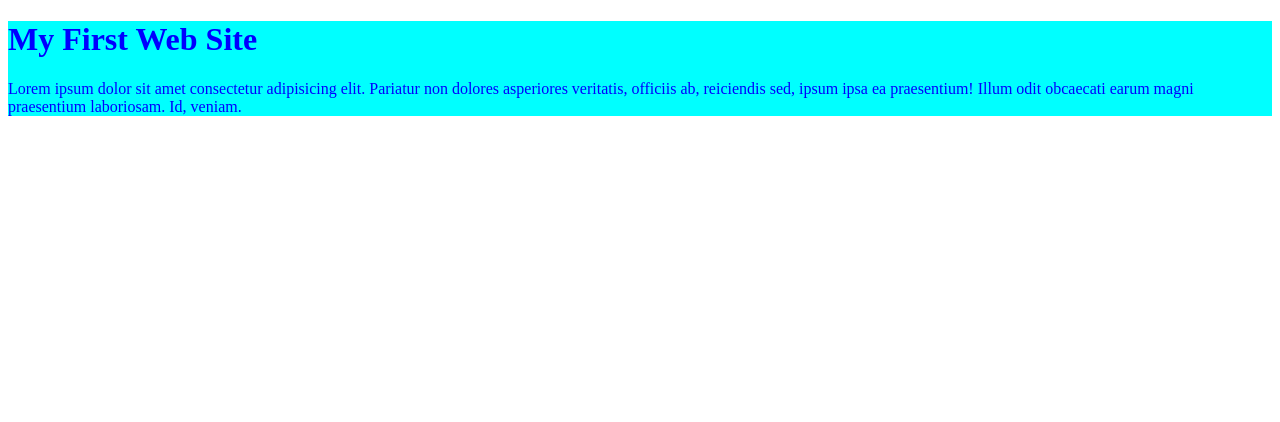
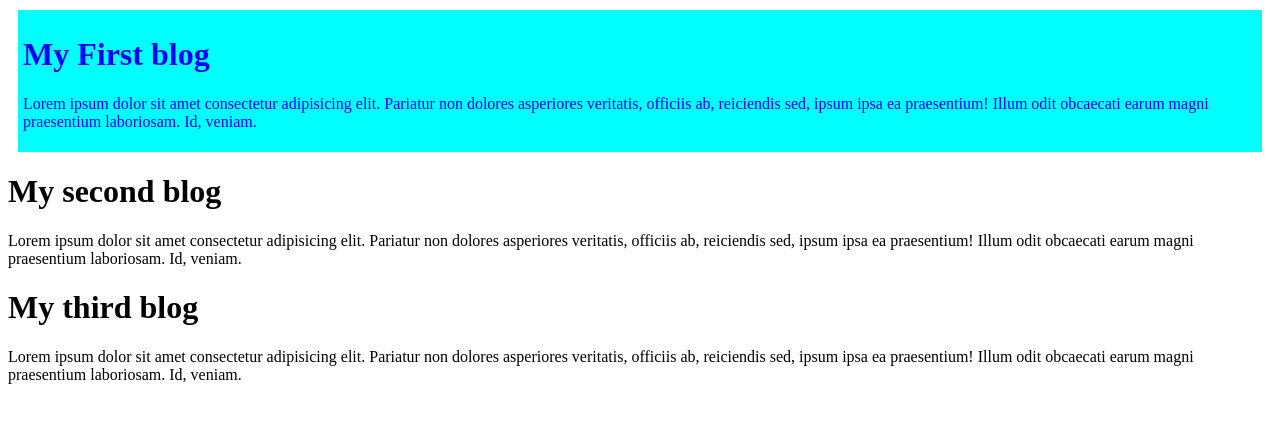
Before and after one commit to Minhaj274/my-first-github-repo, a plain HTML site: page index.html in a window 1280 px wide. Drawn offline with Linux system fonts and the light colour scheme.

Commit message:
added second and third blog

```diff
--- a/index.html
+++ b/index.html
@@ -9,7 +9,17 @@
 <body>
     <div>
 
-    <h1>My First Web Site</h1>
+    <h1>My First blog</h1>
+    <p>Lorem ipsum dolor sit amet consectetur adipisicing elit. Pariatur non dolores asperiores veritatis, officiis ab, reiciendis sed, ipsum ipsa ea praesentium! Illum odit obcaecati earum magni praesentium laboriosam. Id, veniam.</p>
+
+    </div>
+
+    <h1>My second blog</h1>
+    <p>Lorem ipsum dolor sit amet consectetur adipisicing elit. Pariatur non dolores asperiores veritatis, officiis ab, reiciendis sed, ipsum ipsa ea praesentium! Illum odit obcaecati earum magni praesentium laboriosam. Id, veniam.</p>
+
+    </div>
+
+    <h1>My third blog</h1>
     <p>Lorem ipsum dolor sit amet consectetur adipisicing elit. Pariatur non dolores asperiores veritatis, officiis ab, reiciendis sed, ipsum ipsa ea praesentium! Illum odit obcaecati earum magni praesentium laboriosam. Id, veniam.</p>
 
     </div>
--- a/style.css
+++ b/style.css
@@ -2,4 +2,6 @@ div{
 
     background-color: aqua;
     color: blue;
+    margin: 10px;
+    padding: 5px;
 }
```
